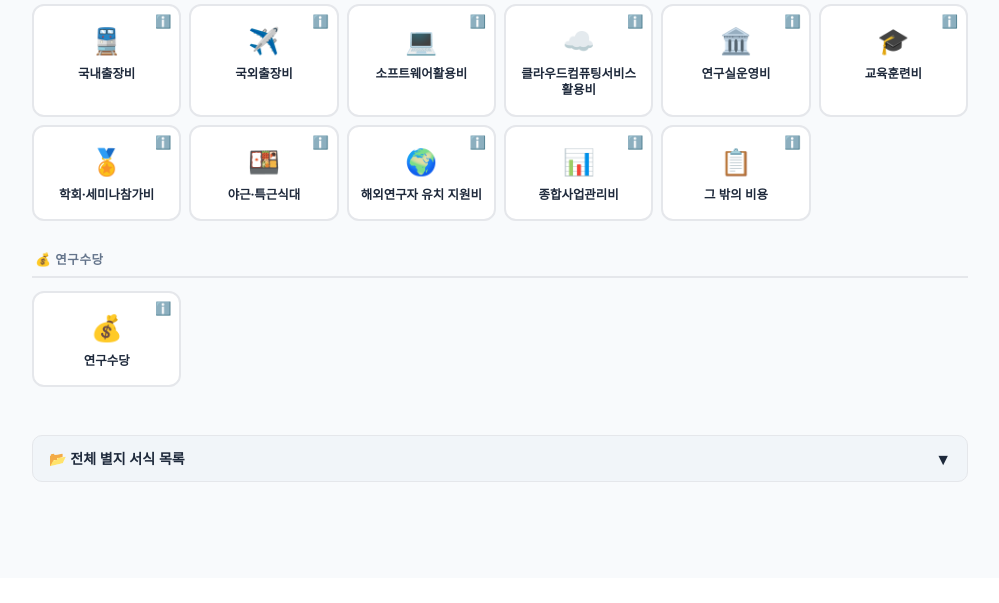
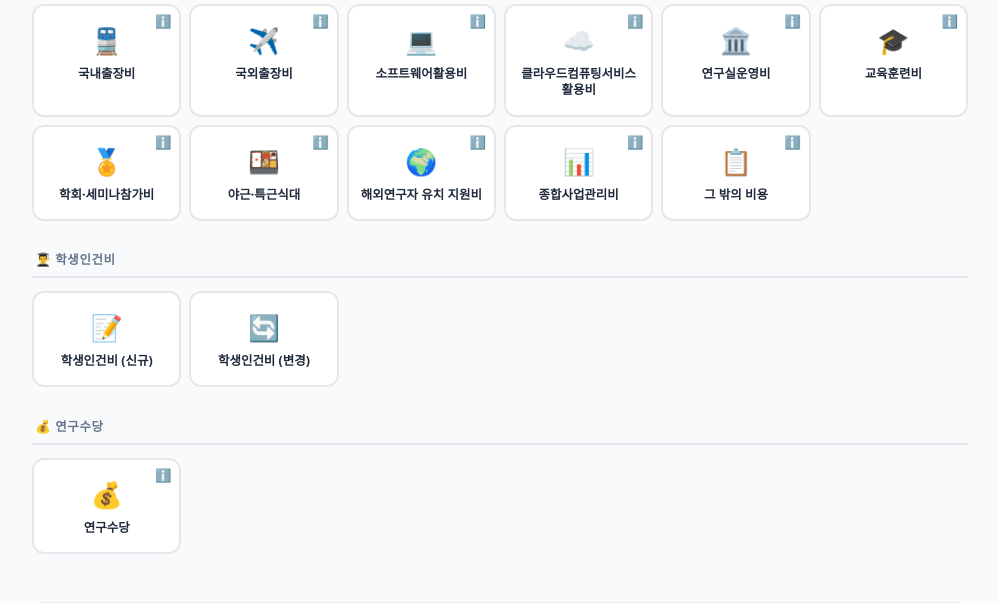
Before and after one commit to jusi1020/expense_yearone, a Flask app: page / in a window 1280 px wide. Shown: the part 480-1083 px from the top of the page, without its empty margins (140-1139 px from the left). Before the commit the page ends 962 px from the top, so only its background shows below. Run offline with Flask 3, Linux system fonts and the light colour scheme; some libraries are stand-ins or nearby versions.

Commit message:
add 학생인건비: new/change types, 인건비_별지 download, separate route

```diff
--- a/app.py
+++ b/app.py
@@ -44,7 +44,8 @@ def get_current_user():
 def generate_invite_code():
     return ''.join(random.choices(string.ascii_uppercase + string.digits, k=8))
 
-BYEOLJI_DIR = os.path.join(os.path.dirname(os.path.abspath(__file__)), '별지')
+BYEOLJI_DIR        = os.path.join(os.path.dirname(os.path.abspath(__file__)), '별지')
+INGEBI_BYEOLJI_DIR = os.path.join(os.path.dirname(os.path.abspath(__file__)), '인건비_별지')
 
 # 비용 유형별 관련 별지 매핑
 BYEOLJI_MAP = {
@@ -85,13 +86,28 @@ BYEOLJI_MAP = {
         '【별지 제18호 서식】 - 연구수당 신청서.hwp',
         '【별지 제18-1호 서식】 - 연구수당 지급 평가서.hwp',
     ],
+    'student_labor_new': [
+        '② 참여연구원신청서(신규-공란 (1).hwp',
+        '⑤ (인건비표기) 연구참여 확약서 (1).hwp',
+        '③ (한국연구재단 외) 개인정보동의서(개정).hwp',
+        '④ (한국연구재단 외) 청렴서약서(강정은) (1).hwp',
+        '⑥ 3책5공 확인(예시포함).hwp',
+    ],
+    'student_labor_change': [
+        '⑤ (인건비표기) 연구참여 확약서 (1).hwp',
+        '③ (한국연구재단 외) 개인정보동의서(개정).hwp',
+        '④ (한국연구재단 외) 청렴서약서(강정은) (1).hwp',
+        '⑥ 3책5공 확인(예시포함).hwp',
+    ],
 }
 
+# 인건비_별지는 별도 URL prefix 사용 (ingebi: 로 구분)
+INGEBI_PREFIX = 'ingebi:'
+
 def get_byeolji_all():
-    try:
-        return sorted(os.listdir(BYEOLJI_DIR))
-    except Exception:
-        return []
+    regular = [('', f) for f in sorted(os.listdir(BYEOLJI_DIR))] if os.path.exists(BYEOLJI_DIR) else []
+    ingebi  = [(INGEBI_PREFIX, f) for f in sorted(os.listdir(INGEBI_BYEOLJI_DIR))] if os.path.exists(INGEBI_BYEOLJI_DIR) else []
+    return {'regular': regular, 'ingebi': ingebi}
 
 # ─── 비용 유형 정의 ────────────────────────────────────────────────────────────
 # category / category_icon : 그룹핑에 사용
@@ -382,7 +398,39 @@ EXPENSE_TYPES = {
         ]
     },
 
-    # ── 3. 연구수당 ──────────────────────────────────────────────────────────────
+    # ── 3. 학생인건비 ─────────────────────────────────────────────────────────────
+    'student_labor_new': {
+        'name': '학생인건비 (신규)',
+        'category': '학생인건비',
+        'category_icon': '👨‍🎓',
+        'icon': '📝',
+        'documents': [
+            {'id': 'new_application',  'name': '참여연구원 신규 신청서',     'required': False, 'accept': '.pdf,.jpg,.jpeg,.png'},
+            {'id': 'commitment',       'name': '연구참여 확약서',            'required': False, 'accept': '.pdf,.jpg,.jpeg,.png'},
+            {'id': 'bank_copy',        'name': '통장사본',                   'required': False, 'accept': '.pdf,.jpg,.jpeg,.png'},
+            {'id': 'health_insurance', 'name': '건강보험자격득실확인서',      'required': False, 'accept': '.pdf,.jpg,.jpeg,.png'},
+            {'id': 'privacy_consent',  'name': '개인정보동의서',             'required': False, 'accept': '.pdf,.jpg,.jpeg,.png'},
+            {'id': 'integrity_pledge', 'name': '청렴서약서',                 'required': False, 'accept': '.pdf,.jpg,.jpeg,.png'},
+            {'id': 'three_five',       'name': '3책5공 확인',                'required': False, 'accept': '.pdf,.jpg,.jpeg,.png'},
+        ]
+    },
+    'student_labor_change': {
+        'name': '학생인건비 (변경)',
+        'category': '학생인건비',
+        'category_icon': '👨‍🎓',
+        'icon': '🔄',
+        'documents': [
+            {'id': 'change_application', 'name': '참여연구원 변경 신청서',   'required': False, 'accept': '.pdf,.jpg,.jpeg,.png'},
+            {'id': 'commitment',         'name': '연구참여 확약서',          'required': False, 'accept': '.pdf,.jpg,.jpeg,.png'},
+            {'id': 'bank_copy',          'name': '통장사본',                 'required': False, 'accept': '.pdf,.jpg,.jpeg,.png'},
+            {'id': 'health_insurance',   'name': '건강보험자격득실확인서',    'required': False, 'accept': '.pdf,.jpg,.jpeg,.png'},
+            {'id': 'privacy_consent',    'name': '개인정보동의서',           'required': False, 'accept': '.pdf,.jpg,.jpeg,.png'},
+            {'id': 'integrity_pledge',   'name': '청렴서약서',               'required': False, 'accept': '.pdf,.jpg,.jpeg,.png'},
+            {'id': 'three_five',         'name': '3책5공 확인',              'required': False, 'accept': '.pdf,.jpg,.jpeg,.png'},
+        ]
+    },
+
+    # ── 4. 연구수당 ──────────────────────────────────────────────────────────────
     'research_allowance': {
         'name': '연구수당',
         'category': '연구수당',
@@ -761,20 +809,30 @@ def merge_files(files_dict, doc_order):
     return out
 
 
+INGEBI_TYPES = {'student_labor_new', 'student_labor_change'}
+
 @app.route('/')
 def index():
-    user = get_current_user()
+    user      = get_current_user()
+    byeolji   = get_byeolji_all()
     return render_template('index.html',
                            categories=get_categories(),
                            descriptions=DESCRIPTIONS,
-                           byeolji_all=get_byeolji_all(),
+                           byeolji_all=byeolji['regular'],
+                           ingebi_all=byeolji['ingebi'],
                            byeolji_map=BYEOLJI_MAP,
+                           ingebi_types=list(INGEBI_TYPES),
                            user=user)
 
 
 @app.route('/byeolji/<path:filename>')
 def download_byeolji(filename):
     return send_from_directory(BYEOLJI_DIR, filename, as_attachment=True)
+
+
+@app.route('/ingebi-byeolji/<path:filename>')
+def download_ingebi_byeolji(filename):
+    return send_from_directory(INGEBI_BYEOLJI_DIR, filename, as_attachment=True)
 
 
 # ── 연구비 관리 시스템 ─────────────────────────────────────────────────────────
--- a/templates/index.html
+++ b/templates/index.html
@@ -253,13 +253,20 @@
       <span id="byeolji-toggle-icon">▼</span>
     </button>
     <div id="all-byeolji-section" style="display:none; margin-top:.75rem;">
-      <div class="d-flex flex-wrap gap-2">
-        {% for f in byeolji_all %}
-        <a href="/byeolji/{{ f | urlencode }}"
-           class="byeolji-chip"
-           download="{{ f }}">📄 {{ f.replace('.hwp','') }}</a>
+      <div style="font-size:.75rem; font-weight:700; color:var(--text-muted); margin-bottom:.5rem;">일반 별지</div>
+      <div class="d-flex flex-wrap gap-2 mb-3">
+        {% for prefix, f in byeolji_all %}
+        <a href="/byeolji/{{ f | urlencode }}" class="byeolji-chip" download="{{ f }}">📄 {{ f.replace('.hwp','') }}</a>
         {% endfor %}
       </div>
+      {% if ingebi_all %}
+      <div style="font-size:.75rem; font-weight:700; color:var(--text-muted); margin-bottom:.5rem; margin-top:.5rem;">👨‍🎓 학생인건비 별지</div>
+      <div class="d-flex flex-wrap gap-2">
+        {% for prefix, f in ingebi_all %}
+        <a href="/ingebi-byeolji/{{ f | urlencode }}" class="byeolji-chip" download="{{ f }}">📄 {{ f.replace('.hwp','') }}</a>
+        {% endfor %}
+      </div>
+      {% endif %}
     </div>
   </div>
 
@@ -329,6 +336,7 @@
 <script>
   const DESCRIPTIONS  = {{ descriptions | tojson | safe }};
   const BYEOLJI_MAP   = {{ byeolji_map | tojson | safe }};
+  const INGEBI_TYPES  = new Set({{ ingebi_types | tojson | safe }});
 
   // ── 파일명 형식 힌트 ──────────────────────────────────────────────────────
   const FILENAME_HINTS = {
@@ -583,12 +591,13 @@
     const section = document.getElementById('byeolji-section');
     const list    = document.getElementById('byeolji-list');
     const files   = BYEOLJI_MAP[typeKey] || [];
+    const isIngebi = INGEBI_TYPES.has(typeKey);
     list.innerHTML = '';
     if (!files.length) { section.style.display = 'none'; return; }
     files.forEach(f => {
       const a = document.createElement('a');
       a.className = 'byeolji-chip';
-      a.href      = '/byeolji/' + encodeURIComponent(f);
+      a.href      = (isIngebi ? '/ingebi-byeolji/' : '/byeolji/') + encodeURIComponent(f);
       a.download  = f;
       a.textContent = '📄 ' + f.replace('.hwp', '');
       list.appendChild(a);
```
Also changed, not shown: 6 other files.
